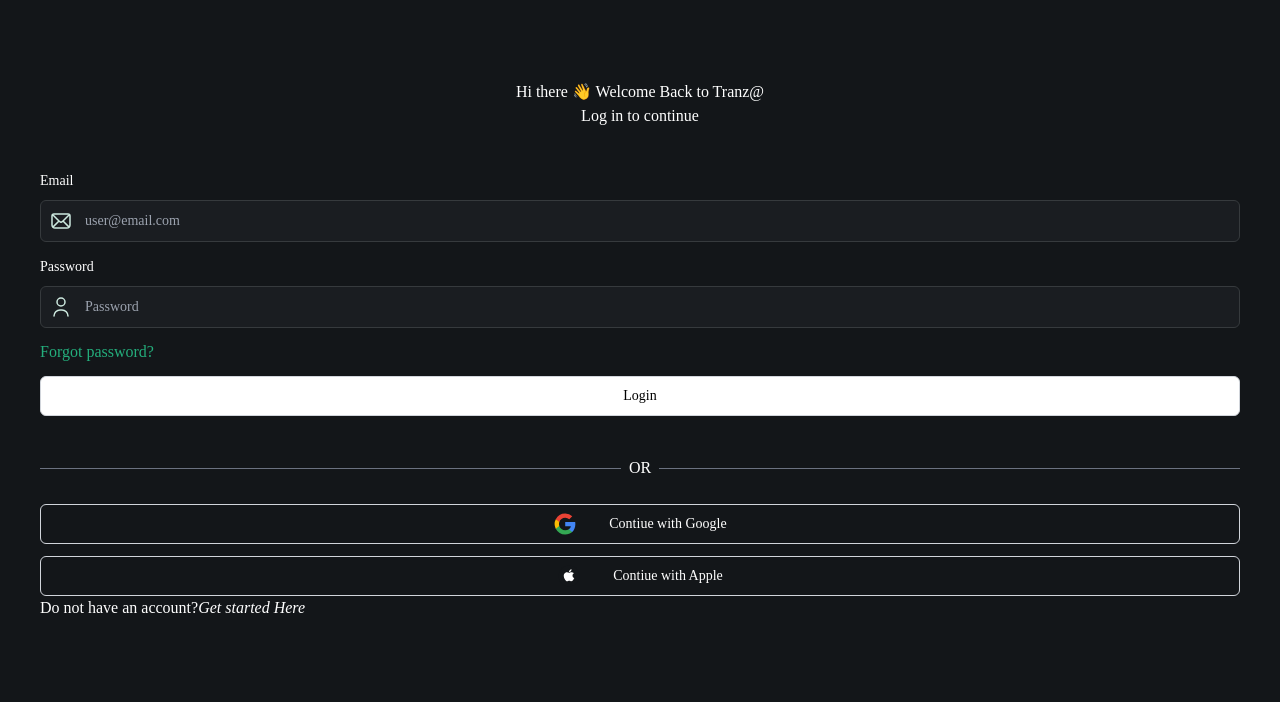
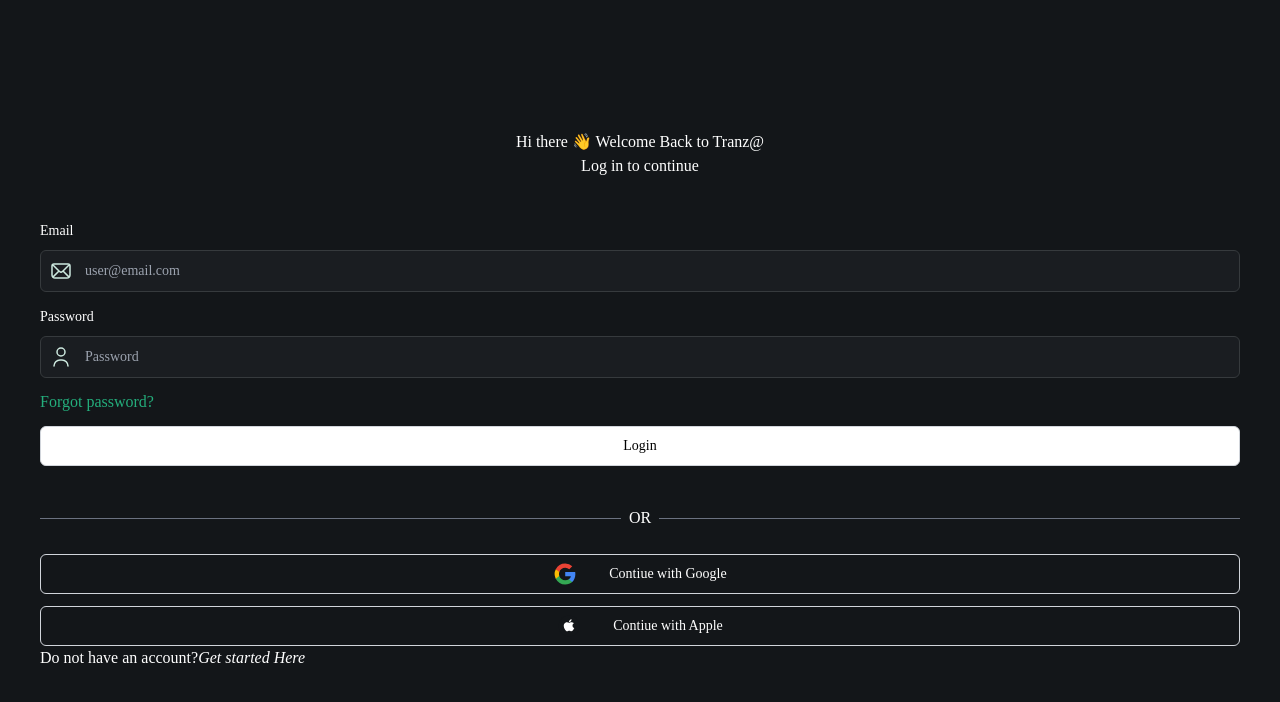
Before and after one commit to Kwabs-97/Tranzact, a Next.js app: page / in a window 1280 px wide. Shown: the top 702 px of the page. Built offline with nearby package versions, Linux system fonts and the light colour scheme.

Commit message:
container from mt top to justify center

```diff
--- a/src/components/Container.jsx
+++ b/src/components/Container.jsx
@@ -1,7 +1,7 @@
 function Container({ children }) {
   return (
     <div
-      className="w-screen h-screen flex items-center mt-20 flex-col
+      className="w-screen h-screen flex items-center justify-center flex-col
     "
     >
       {children}
```
